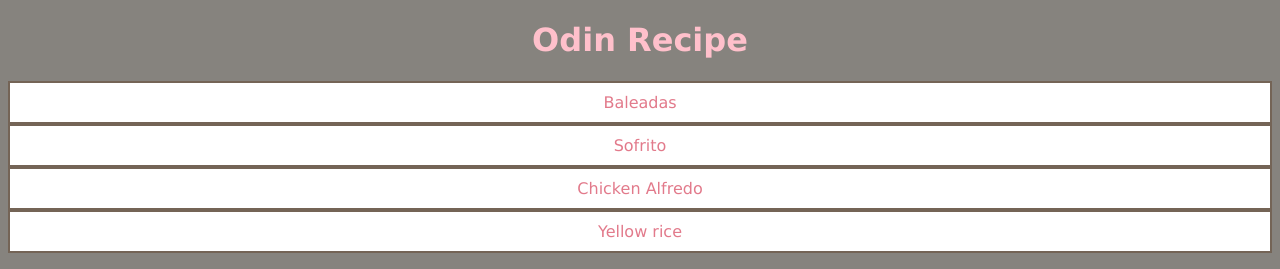
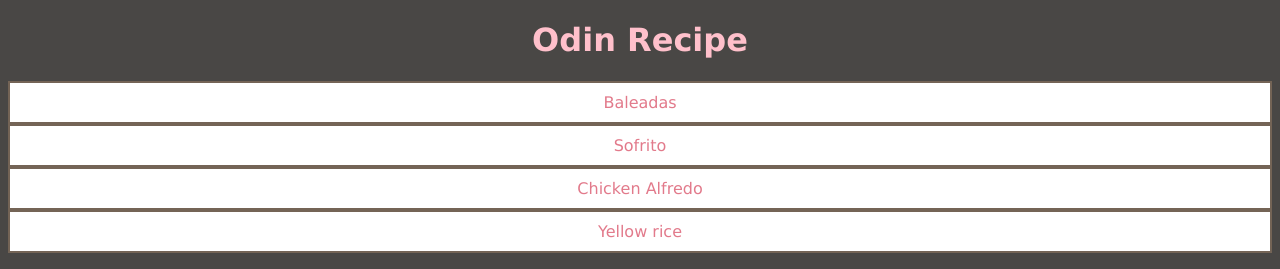
Before and after one commit to JayleneD2/odin-recipes, a plain HTML site: page index.html in a window 1280 px wide. Shown: the top 269 px of the page. Drawn offline with Linux system fonts and the light colour scheme.

Commit message:
change background color

```diff
--- a/css/styles.css
+++ b/css/styles.css
@@ -1,5 +1,5 @@
 *{
-    background-color: rgb(134, 131, 126);
+    background-color: rgb(73, 71, 69);
     font-family: Verdana, Geneva, Tahoma, sans-serif;
 
 }
```
